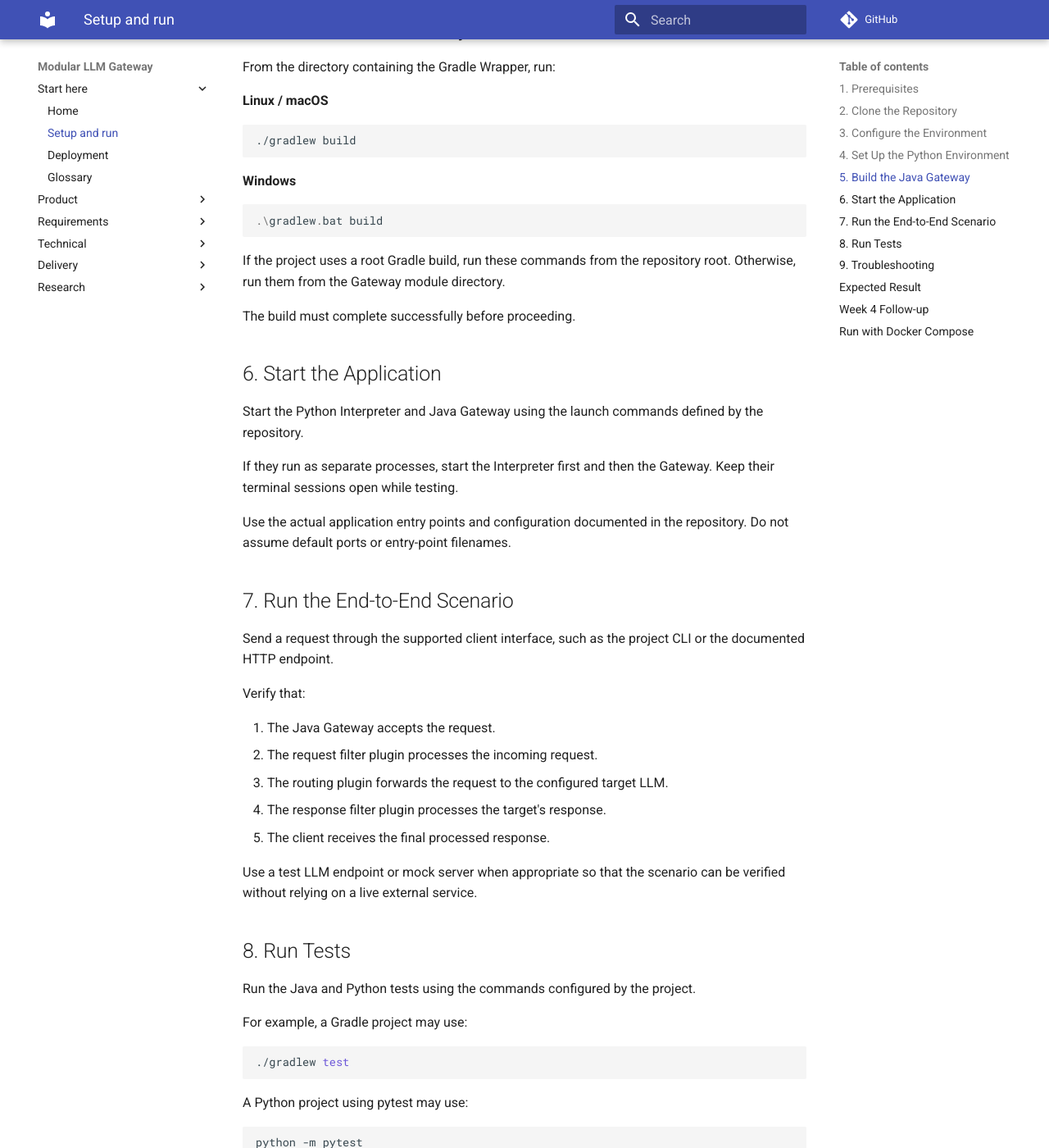
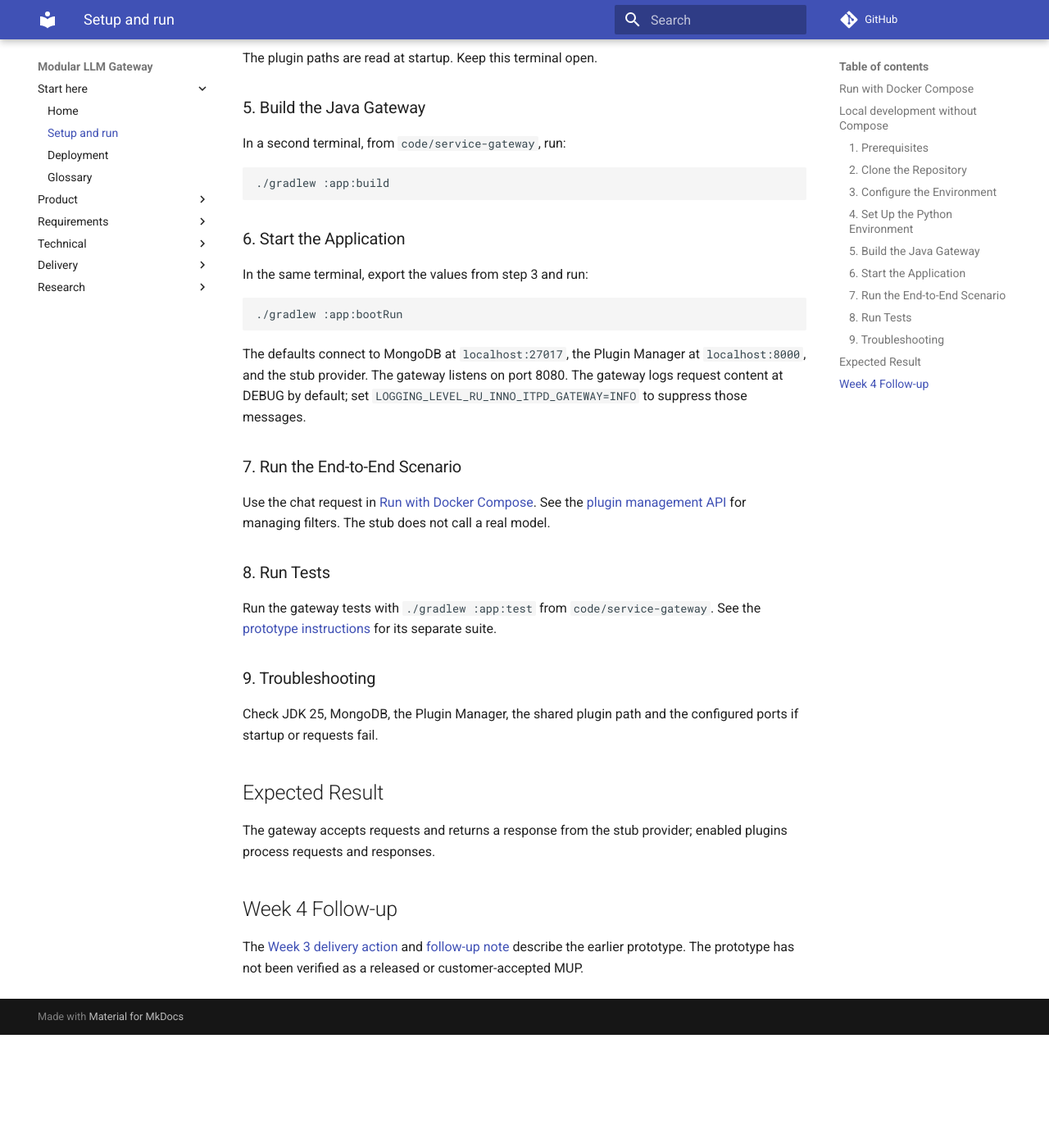
Before and after one commit to itpd-absolute-cinema/llm-module-gateway, an MkDocs documentation site: the page built from docs/setup.md, in a window 1280 px wide and 1400 px high, scrolled down 1746 px. Shown: the whole window at 82% size. Built offline with MkDocs 1.6.1 and Material for MkDocs 9.7.7, drawn with Linux system fonts in a browser that asks for light colours; comment, search, counter and statistics services are not loaded; after the commit the page ends 3008 px from its top, so only the background shows below that; some of the changed text lies outside the part shown.

Commit message:
fix(deploy): support local builds and isolated checkouts

````diff
--- a/docs/setup.md
+++ b/docs/setup.md
@@ -2,173 +2,10 @@
 
 This guide explains how to set up, run, and verify the LLM Gateway MVP from a clean checkout.
 
-## 1. Prerequisites
-
-Install the following tools:
-
-- Git
-- Java Development Kit (JDK) 25
-- Python, using the version required by the project
-- Gradle, if the repository does not include the Gradle Wrapper
-
-Check the installed versions:
-
-```bash
-git --version
-java --version
-python --version
-```
-
-If your system uses `python3` instead of `python`, replace `python` with `python3` in the commands below.
-
-## 2. Clone the Repository
-
-```bash
-git clone https://github.com/itpd-absolute-cinema/llm-module-gateway.git
-cd llm-module-gateway
-```
-
-Follow these instructions from the repository root.
-
-## 3. Configure the Environment
-
-Review the example configuration files and the environment variables documented by the project.
-
-If the application requires environment variables or API credentials:
-
-1. Copy the provided example configuration to the expected local configuration file.
-2. Set the required values locally.
-3. Do not commit credentials, API keys, or other secrets.
-
-The application should fail with a clear error message when required configuration is missing.
-
-## 4. Set Up the Python Environment
-
-Create and activate a virtual environment:
-
-**Linux / macOS**
-
-```bash
-python3 -m venv .venv
-source .venv/bin/activate
-```
-
-**Windows PowerShell**
-
-```powershell
-py -m venv .venv
-.venv\Scripts\Activate.ps1
-```
-
-Install the Python dependencies using the dependency manifest provided by the repository.
-
-For example, if the relevant component has a `requirements.txt` file:
-
-```bash
-python -m pip install -r path/to/requirements.txt
-```
-
-Replace the example path with the actual path to the dependency file.
-
-## 5. Build the Java Gateway
-
-From the directory containing the Gradle Wrapper, run:
-
-**Linux / macOS**
-
-```bash
-./gradlew build
-```
-
-**Windows**
-
-```powershell
-.\gradlew.bat build
-```
-
-If the project uses a root Gradle build, run these commands from the repository root. Otherwise, run them from the Gateway module directory.
-
-The build must complete successfully before proceeding.
-
-## 6. Start the Application
-
-Start the Python Interpreter and Java Gateway using the launch commands defined by the repository.
-
-If they run as separate processes, start the Interpreter first and then the Gateway. Keep their terminal sessions open while testing.
-
-Use the actual application entry points and configuration documented in the repository. Do not assume default ports or entry-point filenames.
-
-## 7. Run the End-to-End Scenario
-
-Send a request through the supported client interface, such as the project CLI or the documented HTTP endpoint.
-
-Verify that:
-
-1. The Java Gateway accepts the request.
-2. The request filter plugin processes the incoming request.
-3. The routing plugin forwards the request to the configured target LLM.
-4. The response filter plugin processes the target's response.
-5. The client receives the final processed response.
-
-Use a test LLM endpoint or mock server when appropriate so that the scenario can be verified without relying on a live external service.
-
-## 8. Run Tests
-
-Run the Java and Python tests using the commands configured by the project.
-
-For example, a Gradle project may use:
-
-```bash
-./gradlew test
-```
-
-A Python project using pytest may use:
-
-```bash
-python -m pytest
-```
-
-Run the commands from the appropriate module directories and confirm that all required tests pass.
-
-## 9. Troubleshooting
-
-- **Java version error:** verify that JDK 25 is installed and selected.
-- **Python import error:** activate the virtual environment and install the component's dependencies.
-- **Connection error:** verify that the Interpreter and Gateway are running and that their configured addresses match.
-- **LLM request failure:** verify the target endpoint and any required credentials.
-- **Plugin loading error:** check the plugin configuration, file paths, and plugin interface.
-
-## Expected Result
-
-A clean checkout can be configured and started by following this guide. A client request passes through the Java Gateway and the Python plugin chain, reaches the configured target LLM, and returns the processed response to the client.
-
-All commands and configuration values in this guide must match the current repository implementation.
-
-## Week 4 Follow-up
-
-The [Week 3 delivery action](https://github.com/itpd-absolute-cinema/llm-module-gateway/blob/main/reports/week-03/meeting-report.md#action-points) asked for a runnable application with at least three plugins and instructions for adding one.
-This checkout does not contain the Java/Python application described above.
-The earlier commands are general examples, not a verified way to start that application.
-
-For the available Python experiment, use the [run instructions](https://github.com/itpd-absolute-cinema/llm-module-gateway/blob/ca30bcf8979aefb6fe0d9d870429e022214a40ed/prototype/README.md#run-locally) and [plugin example](https://github.com/itpd-absolute-cinema/llm-module-gateway/blob/ca30bcf8979aefb6fe0d9d870429e022214a40ed/prototype/README.md#add-a-plugin) from PR #39.
-Check out that revision in a separate directory before following commands from its `prototype/` folder; that folder is not part of this branch.
-The supplied configuration enables request logging, authentication, a model allowlist, literal redaction, and a token cap.
-Its local demo provider returns fixed text without model calls; it needs no real provider credentials.
-Literal redaction replaces configured strings and does not promise general PII detection.
-
-Both PR #39 and the architecture work in PR #48 were still open on 25 October 2026.
-The [follow-up note](architecture/plugin-chain.md) records the interface, error behavior, and checks performed.
-The prototype has not been verified as a released or customer-accepted MUP.
-The remaining actions are in `reports/week-04/meeting-report.md`, under `Action points`.
-
-The [23 October guidance](decisions.md#dec-012) puts plugin management and a clear extension workflow ahead of adding more examples.
-[DEC-014](decisions.md#dec-014) calls for instructions that a developer can follow to install the system and add a plugin.
-
 ## Run with Docker Compose
 
-As an alternative to the local developer setup above, install Docker with the
-Compose plugin. From the repository root, copy `.env.example` to `.env`, set a
-unique admin key, and start the services:
+Install Docker with the Compose plugin. From the repository root, copy `.env.example` to `.env`, set a
+unique admin key, set `IMAGE_TAG=latest` in `.env`, and start the services:
 
 ```sh
 docker compose pull
@@ -189,5 +26,107 @@
 this keeps the database and plugin volumes. See [deployment](deployment.md) for
 VM deployments.
 
-`IMAGE_TAG` selects the commit-tagged images published by CI. Pulling private
-GHCR packages requires a Docker login with permission to read them.
+`latest` can change. For a reproducible deployment, use the commit tag
+published by CI; see [deployment](deployment.md).
+
+To build local changes, set `IMAGE_TAG=local` in `.env`, build the gateway JAR
+with JDK 25, then build and start both application images:
+
+```sh
+(cd code/service-gateway && ./gradlew :app:bootJar)
+docker compose up --build -d
+```
+
+The default `local` tag keeps development builds separate from published images.
+
+## Local development without Compose
+
+### 1. Prerequisites
+
+Install Git, JDK 25, Python 3.12 and MongoDB 8. The repository includes the
+Gradle Wrapper. Start MongoDB locally on port 27017 before starting the gateway.
+
+### 2. Clone the Repository
+
+```sh
+git clone https://github.com/itpd-absolute-cinema/llm-module-gateway.git
+cd llm-module-gateway
+```
+
+The commands below assume a POSIX shell and begin in the repository root.
+
+### 3. Configure the Environment
+
+Choose a local admin key and a shared directory for plugin files:
+
+```sh
+export GATEWAY_ADMIN_API_KEY=local-development-only
+export GATEWAY_PLUGINS_DIR="$PWD/.local-plugins"
+export PLUGINS_DIR="$GATEWAY_PLUGINS_DIR"
+mkdir -p "$PLUGINS_DIR"
+```
+
+Do not use the example key outside local development or commit real secrets.
+
+### 4. Set Up the Python Environment
+
+In a terminal, install the Plugin Manager dependencies and run it:
+
+```sh
+cd code/plugin-manager
+python3 -m venv .venv
+source .venv/bin/activate
+python -m pip install -r requirements.txt
+uvicorn app.main:app --port 8000
+```
+
+The plugin paths are read at startup. Keep this terminal open.
+
+### 5. Build the Java Gateway
+
+In a second terminal, from `code/service-gateway`, run:
+
+```sh
+./gradlew :app:build
+```
+
+### 6. Start the Application
+
+In the same terminal, export the values from step 3 and run:
+
+```sh
+./gradlew :app:bootRun
+```
+
+The defaults connect to MongoDB at `localhost:27017`, the Plugin Manager at
+`localhost:8000`, and the stub provider. The gateway listens on port 8080.
+The gateway logs request content at DEBUG by default; set
+`LOGGING_LEVEL_RU_INNO_ITPD_GATEWAY=INFO` to suppress those messages.
+
+### 7. Run the End-to-End Scenario
+
+Use the chat request in [Run with Docker Compose](#run-with-docker-compose).
+See the [plugin management API](api/plugin-management.md) for managing filters.
+The stub does not call a real model.
+
+### 8. Run Tests
+
+Run the gateway tests with `./gradlew :app:test` from `code/service-gateway`.
+See the [prototype instructions](https://github.com/itpd-absolute-cinema/llm-module-gateway/blob/main/prototype/README.md)
+for its separate suite.
+
+### 9. Troubleshooting
+
+Check JDK 25, MongoDB, the Plugin Manager, the shared plugin path and the
+configured ports if startup or requests fail.
+
+## Expected Result
+
+The gateway accepts requests and returns a response from the stub provider;
+enabled plugins process requests and responses.
+
+## Week 4 Follow-up
+
+The [Week 3 delivery action](https://github.com/itpd-absolute-cinema/llm-module-gateway/blob/main/reports/week-03/meeting-report.md#action-points)
+and [follow-up note](architecture/plugin-chain.md) describe the earlier prototype.
+The prototype has not been verified as a released or customer-accepted MUP.
````
Also changed, not shown: compose.yml (+5 -2 lines), docs/deployment.md (+18 -14 lines), 3 other files.
